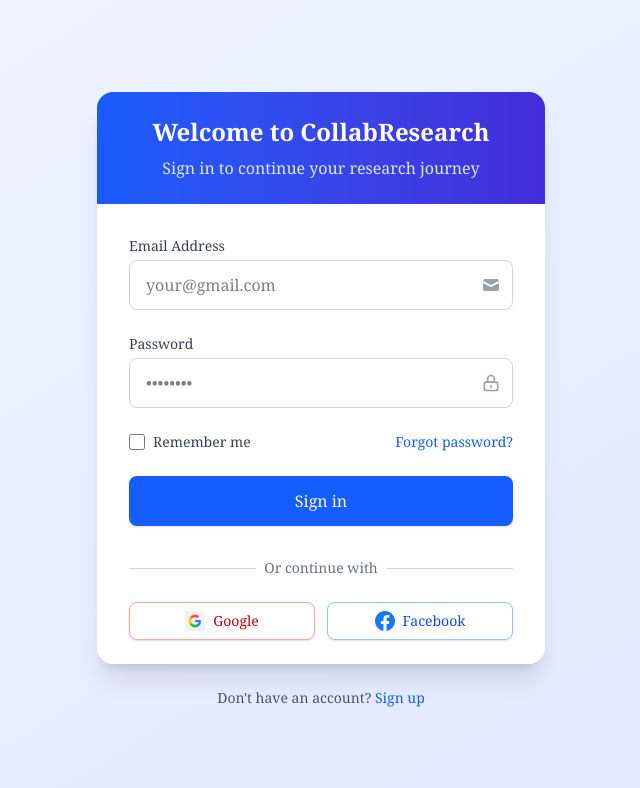
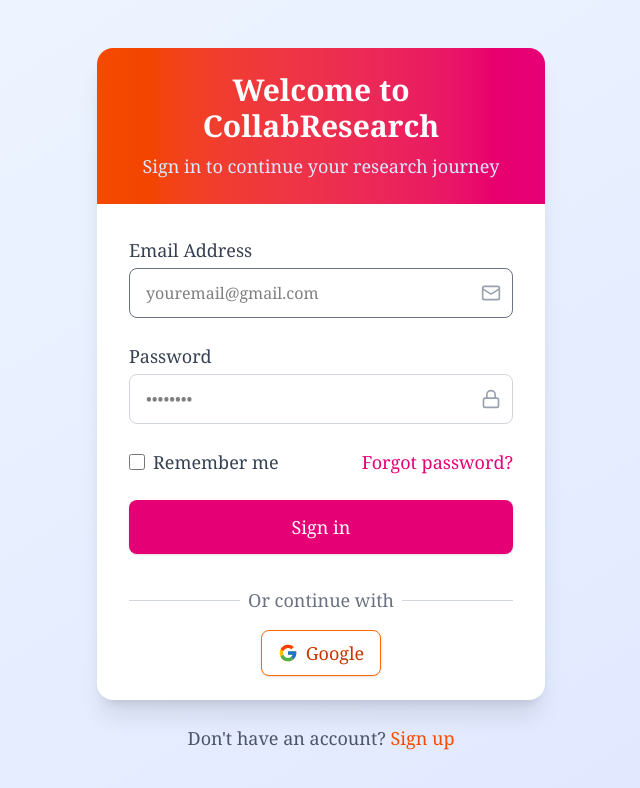
Before and after one commit to minhazarnob/Collab_Research, a React (Vite) app in the folder vite-project/: page /login in a window 1280 px wide. Shown: the top 788 px of the page, without its empty margins (319-959 px from the left). Built offline with nearby package versions, Linux system fonts and the light colour scheme.

Commit message:
login page modified

```diff
--- a/vite-project/src/Components/Login.jsx
+++ b/vite-project/src/Components/Login.jsx
@@ -1,15 +1,20 @@
-import React, { useState } from "react";
+
+import { useState } from "react";
 import { Link, useNavigate } from "react-router-dom";
+import { Mail,Lock,Loader2  } from "lucide-react";
+import { FcGoogle } from "react-icons/fc";
+
 
 const Login = () => {
+
   const [email, setEmail] = useState("");
   const [password, setPassword] = useState("");
   const [rememberMe, setRememberMe] = useState(false);
   const [isLoading, setIsLoading] = useState(false);
   const navigate = useNavigate();
 
-  const handleLogin = (e) => {
-    e.preventDefault();
+  const handleLogin = (event) => {
+    event.preventDefault();
     setIsLoading(true);
     // Simulate API call
     setTimeout(() => {
@@ -22,18 +27,20 @@ const Login = () => {
   return (
     <div className="min-h-screen flex items-center justify-center bg-gradient-to-br from-blue-50 to-indigo-100 p-4">
       <div className="w-full max-w-md">
+
         {/* Login Card */}
         <div className="bg-white rounded-2xl shadow-xl overflow-hidden">
-          {/* Decorative Header */}
-          <div className="bg-gradient-to-r from-blue-600 to-indigo-700 py-6 px-8 text-center">
-            <h1 className="text-2xl font-bold text-white">Welcome to CollabResearch</h1>
-            <p className="text-blue-100 mt-2">Sign in to continue your research journey</p>
+
+          <div className="bg-gradient-to-r from-orange-600 to-pink-600 py-6 px-8 text-center">
+            <h3 className="text-3xl font-bold text-white">Welcome to CollabResearch</h3>
+            <p className="text-blue-100 font-medium text-lg mt-2">Sign in to continue your research journey</p>
           </div>
 
           {/* Login Form */}
           <form onSubmit={handleLogin} className="p-8 space-y-6">
+
             <div>
-              <label htmlFor="email" className="block text-sm font-medium text-gray-700 mb-1">
+              <label htmlFor="email" className="block text-lg font-medium text-gray-700 mb-1">
                 Email Address
               </label>
               <div className="relative">
@@ -41,22 +48,19 @@ const Login = () => {
                   type="email"
                   id="email"
                   value={email}
-                  onChange={(e) => setEmail(e.target.value)}
-                  className="w-full px-4 py-3 border border-gray-300 rounded-lg focus:ring-2 focus:ring-blue-500 focus:border-transparent transition"
-                  placeholder="your@gmail.com"
+                  onChange={(event) => setEmail(event.target.value)}
+                  className="w-full px-4 py-3 border border-gray-500 rounded-lg focus:ring-2 focus:ring-pink-500 focus:border-transparent transition"
+                  placeholder="youremail@gmail.com"
                   required
                 />
                 <div className="absolute inset-y-0 right-0 flex items-center pr-3 pointer-events-none">
-                  <svg className="h-5 w-5 text-gray-400" fill="currentColor" viewBox="0 0 20 20">
-                    <path d="M2.003 5.884L10 9.882l7.997-3.998A2 2 0 0016 4H4a2 2 0 00-1.997 1.884z" />
-                    <path d="M18 8.118l-8 4-8-4V14a2 2 0 002 2h12a2 2 0 002-2V8.118z" />
-                  </svg>
+                  <Mail className="h-5 w-5 text-gray-400" />
                 </div>
               </div>
             </div>
 
             <div>
-              <label htmlFor="password" className="block text-sm font-medium text-gray-700 mb-1">
+              <label htmlFor="password" className="block text-lg font-medium text-gray-700 mb-1">
                 Password
               </label>
               <div className="relative">
@@ -64,15 +68,13 @@ const Login = () => {
                   type="password"
                   id="password"
                   value={password}
-                  onChange={(e) => setPassword(e.target.value)}
+                  onChange={(event) => setPassword(event.target.value)}
                   className="w-full px-4 py-3 border border-gray-300 rounded-lg focus:ring-2 focus:ring-blue-500 focus:border-transparent transition"
                   placeholder="••••••••"
                   required
                 />
                 <div className="absolute inset-y-0 right-0 flex items-center pr-3 pointer-events-none">
-                  <svg className="h-5 w-5 text-gray-400" fill="none" stroke="currentColor" viewBox="0 0 24 24">
-                    <path strokeLinecap="round" strokeLinejoin="round" strokeWidth="2" d="M12 15v2m-6 4h12a2 2 0 002-2v-6a2 2 0 00-2-2H6a2 2 0 00-2 2v6a2 2 0 002 2zm10-10V7a4 4 0 00-8 0v4h8z" />
-                  </svg>
+                  <Lock className="h-5 w-5 text-gray-400" />
                 </div>
               </div>
             </div>
@@ -84,15 +86,16 @@ const Login = () => {
                   name="remember-me"
                   type="checkbox"
                   checked={rememberMe}
-                  onChange={(e) => setRememberMe(e.target.checked)}
-                  className="h-4 w-4 text-blue-600 focus:ring-blue-500 border-gray-300 rounded"
+                  onChange={(event) => setRememberMe(event.target.checked)}
+                  className="h-4 w-4 text-orange-600 focus:ring-orange-500 border-gray-300 rounded"
                 />
-                <label htmlFor="remember-me" className="ml-2 block text-sm text-gray-700">
+                <label htmlFor="remember-me" className="ml-2 block text-lg text-gray-700">
                   Remember me
                 </label>
               </div>
-              <div className="text-sm">
-                <Link to="/forgot-password" className="font-medium text-blue-600 hover:text-blue-500">
+
+              <div className="text-lg">
+                <Link to="/forgot-password" className="font-medium text-pink-600 hover:text-pink-800">
                   Forgot password?
                 </Link>
               </div>
@@ -102,18 +105,17 @@ const Login = () => {
               <button
                 type="submit"
                 disabled={isLoading}
-                className={`w-full flex justify-center py-3 px-4 border border-transparent rounded-lg shadow-sm text-white font-medium focus:outline-none focus:ring-2 focus:ring-offset-2 focus:ring-blue-500 transition ${isLoading ? 'bg-blue-400' : 'bg-blue-600 hover:bg-blue-700'}`}
+                className={`w-full flex justify-center text-lg py-3 px-4 border border-transparent rounded-lg
+                  shadow-sm text-white font-medium focus:outline-none focus:ring-2 focus:ring-offset-2
+                  focus:ring-pink-500 transition ${isLoading ? 'bg-pink-500' : 'bg-pink-600 hover:bg-pink-700 hover:cursor-pointer'}`}
               >
                 {isLoading ? (
                   <>
-                    <svg className="animate-spin -ml-1 mr-3 h-5 w-5 text-white" xmlns="http://www.w3.org/2000/svg" fill="none" viewBox="0 0 24 24">
-                      <circle className="opacity-25" cx="12" cy="12" r="10" stroke="currentColor" strokeWidth="4"></circle>
-                      <path className="opacity-75" fill="currentColor" d="M4 12a8 8 0 018-8V0C5.373 0 0 5.373 0 12h4zm2 5.291A7.962 7.962 0 014 12H0c0 3.042 1.135 5.824 3 7.938l3-2.647z"></path>
-                    </svg>
+                    <Loader2 className="animate-spin -ml-1 mr-3 h-5 w-5 text-white" />
                     Signing in...
                   </>
                 ) : (
-                  'Sign in'
+                  "Sign in"
                 )}
               </button>
             </div>
@@ -121,53 +123,38 @@ const Login = () => {
 
           {/* Social Login */}
           <div className="px-8 pb-6">
+
             <div className="relative">
               <div className="absolute inset-0 flex items-center">
                 <div className="w-full border-t border-gray-300"></div>
               </div>
-              <div className="relative flex justify-center text-sm">
+              <div className="relative flex justify-center text-lg">
                 <span className="px-2 bg-white text-gray-500">
                   Or continue with
                 </span>
               </div>
             </div>
 
-            <div className="mt-6 grid grid-cols-2 gap-3">
- {/* Gmail Button - Red with Clean Envelope Icon */}
- <div>
-  <button className="w-full inline-flex justify-center items-center py-2 px-4 border border-red-300 rounded-lg shadow-sm bg-white text-sm font-medium text-red-700 hover:bg-red-50 focus:outline-none focus:ring-2 focus:ring-offset-2 focus:ring-red-500 transition-colors duration-200">
-    {/* Replace SVG with your image */}
-    <img
-      src="../src/assets/Images/google icon.jpg"  // Update with your image path
-      alt="G"
-      className="w-5 h-5"  // Adjust size as needed
-    />
-    <span className="ml-2">Google</span>
-  </button>
-</div>
+            <div className="mt-4 flex justify-center">
+              <button className="inline-flex justify-center items-center py-2 px-4 border border-orange-500 rounded-lg shadow-sm bg-white text-lg font-medium text-orange-700 hover:bg-orange-50 focus:outline-none focus:ring-2 focus:ring-offset-2 focus:ring-red-500 transition-colors duration-200">
+                <FcGoogle className="w-5 h-5" />
+                <span className="ml-2">Google</span>
+              </button>
+            </div>
 
-  {/* Facebook Button - Blue */}
-  <div>
-    <button className="w-full inline-flex justify-center items-center py-2 px-4 border border-blue-300 rounded-lg shadow-sm bg-white text-sm font-medium text-blue-700 hover:bg-blue-50 focus:outline-none focus:ring-2 focus:ring-offset-2 focus:ring-blue-500 transition-colors duration-200">
-      <svg className="w-5 h-5" fill="#1877F2" viewBox="0 0 20 20">
-        <path fillRule="evenodd" d="M20 10c0-5.523-4.477-10-10-10S0 4.477 0 10c0 4.991 3.657 9.128 8.438 9.878v-6.987h-2.54V10h2.54V7.797c0-2.506 1.492-3.89 3.777-3.89 1.094 0 2.238.195 2.238.195v2.46h-1.26c-1.243 0-1.63.771-1.63 1.562V10h2.773l-.443 2.89h-2.33v6.988C16.343 19.128 20 14.991 20 10z" clipRule="evenodd" />
-      </svg>
-      <span className="ml-2">Facebook</span>
-    </button>
-  </div>
-</div>
           </div>
         </div>
 
         {/* Registration Prompt */}
         <div className="mt-6 text-center">
-          <p className="text-sm text-gray-600">
+          <p className="text-lg text-gray-600">
             Don't have an account?{' '}
-            <Link to="/register" className="font-medium text-blue-600 hover:text-blue-500">
+            <Link to="/register" className="font-medium text-orange-600 hover:text-pink-500 hover:cursor-pointer">
               Sign up
             </Link>
           </p>
         </div>
+
       </div>
     </div>
   );
```
